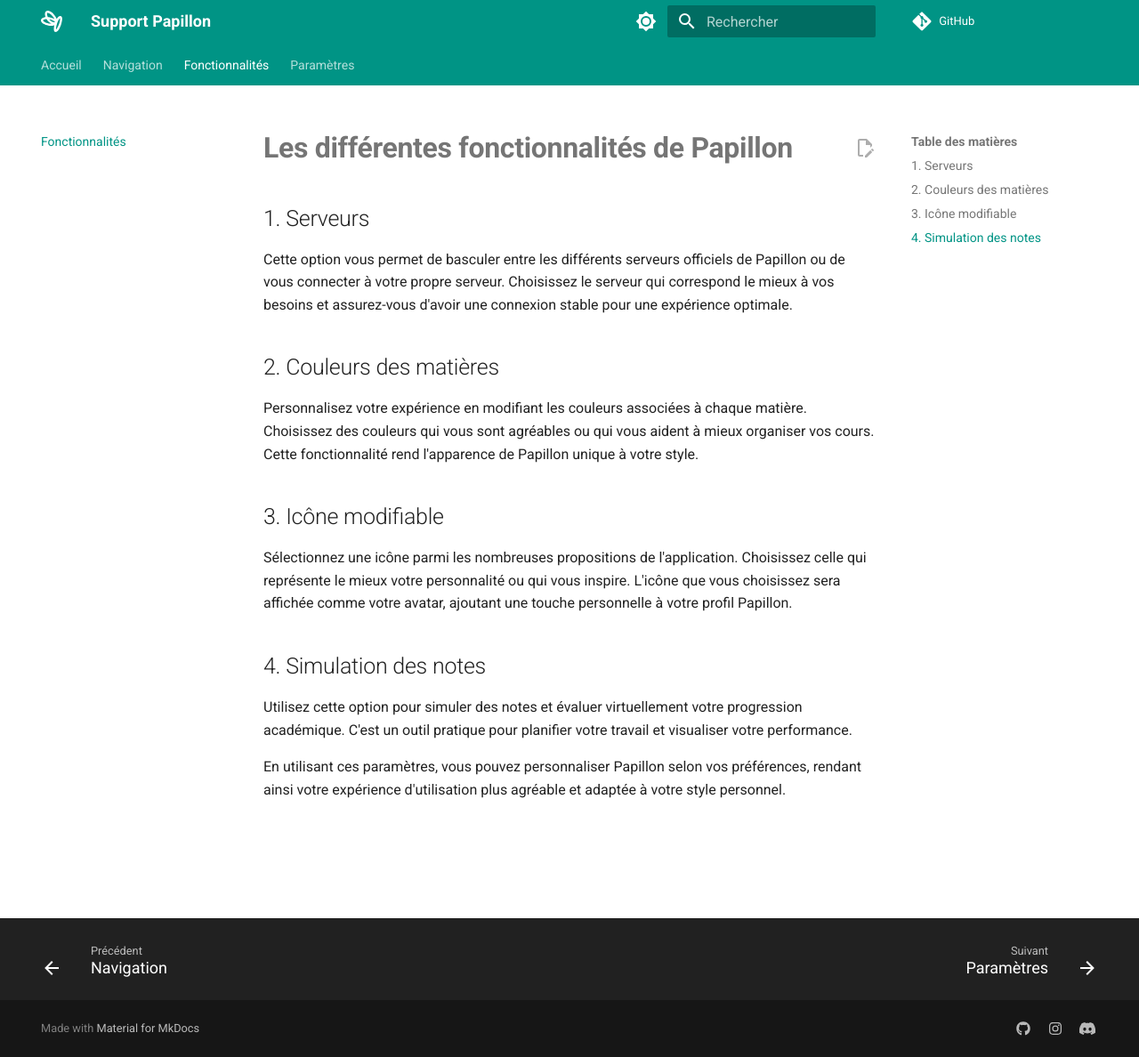
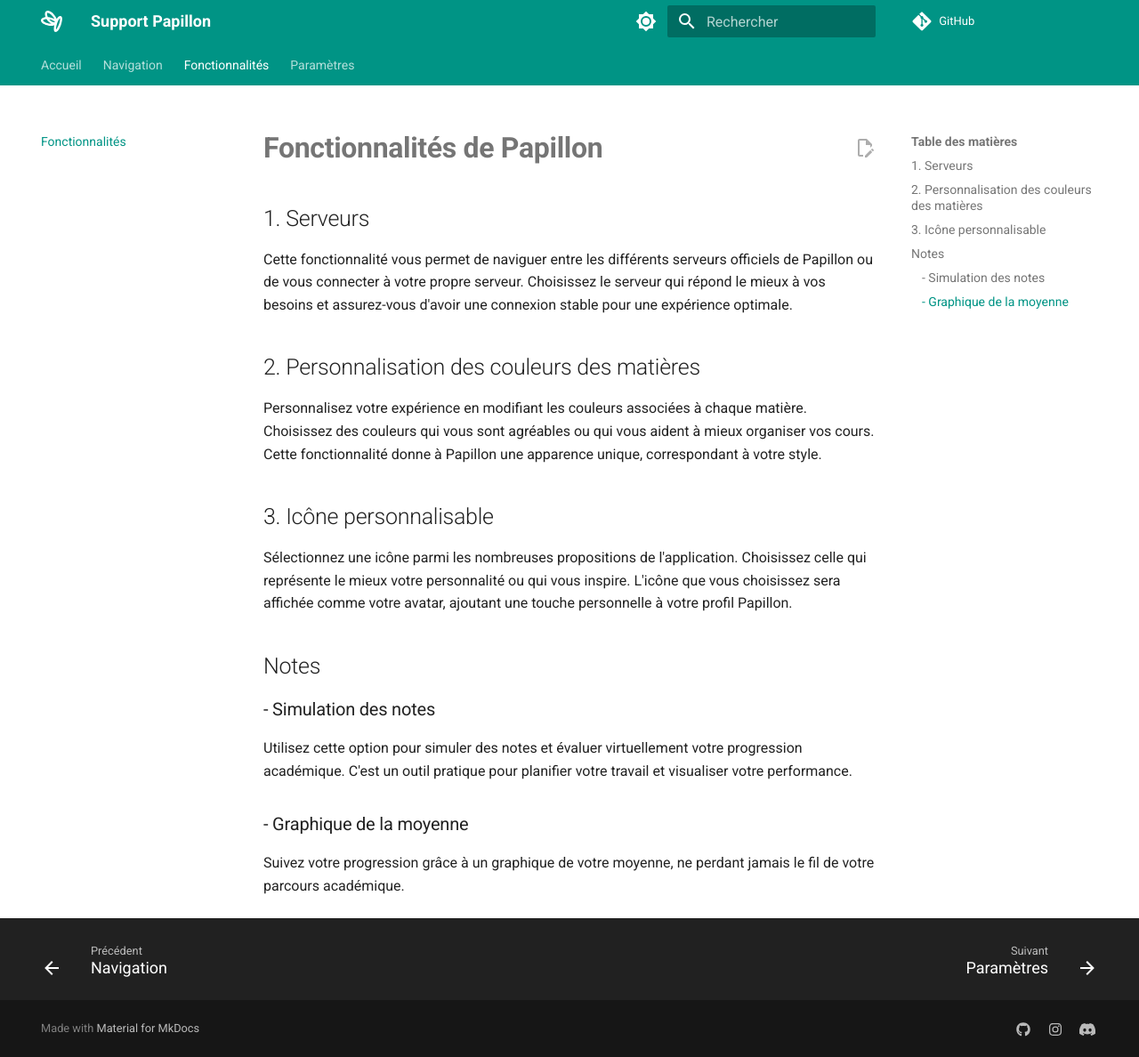
Before and after one commit to PapillonApp/Support, an MkDocs documentation site: the page built from docs/fonctionnalites/index.md, in a window 1280 px wide and 1188 px high. Shown: the whole window at 89% size. Built offline with MkDocs 1.6.1 and Material for MkDocs 9.7.7, drawn with Linux system fonts in a browser that asks for light colours; comment, search, counter and statistics services are not loaded.

Commit message:
Ajout du graphique

```diff
--- a/docs/fonctionnalites/index.md
+++ b/docs/fonctionnalites/index.md
@@ -1,21 +1,23 @@
-# **Les différentes fonctionnalités de Papillon**
+# **Fonctionnalités de Papillon**
 
 ## 1. Serveurs
 
-   Cette option vous permet de basculer entre les différents serveurs officiels de Papillon ou de vous connecter à votre propre serveur. Choisissez le serveur qui correspond le mieux à vos besoins et assurez-vous d'avoir une connexion stable pour une expérience optimale.
+Cette fonctionnalité vous permet de naviguer entre les différents serveurs officiels de Papillon ou de vous connecter à votre propre serveur. Choisissez le serveur qui répond le mieux à vos besoins et assurez-vous d'avoir une connexion stable pour une expérience optimale.
 
-## 2. Couleurs des matières
+## 2. Personnalisation des couleurs des matières
 
-   Personnalisez votre expérience en modifiant les couleurs associées à chaque matière. Choisissez des couleurs qui vous sont agréables ou qui vous aident à mieux organiser vos cours. Cette fonctionnalité rend l'apparence de Papillon unique à votre style.
+Personnalisez votre expérience en modifiant les couleurs associées à chaque matière. Choisissez des couleurs qui vous sont agréables ou qui vous aident à mieux organiser vos cours. Cette fonctionnalité donne à Papillon une apparence unique, correspondant à votre style.
 
-## 3. Icône modifiable
+## 3. Icône personnalisable
 
-   Sélectionnez une icône parmi les nombreuses propositions de l'application. Choisissez celle qui représente le mieux votre personnalité ou qui vous inspire. L'icône que vous choisissez sera affichée comme votre avatar, ajoutant une touche personnelle à votre profil Papillon.
+Sélectionnez une icône parmi les nombreuses propositions de l'application. Choisissez celle qui représente le mieux votre personnalité ou qui vous inspire. L'icône que vous choisissez sera affichée comme votre avatar, ajoutant une touche personnelle à votre profil Papillon.
 
-## 4. Simulation des notes
+## Notes
 
-   Utilisez cette option pour simuler des notes et évaluer virtuellement votre progression académique. C'est un outil pratique pour planifier votre travail et visualiser votre performance.
+### - Simulation des notes
 
+Utilisez cette option pour simuler des notes et évaluer virtuellement votre progression académique. C'est un outil pratique pour planifier votre travail et visualiser votre performance.
 
+### - Graphique de la moyenne
 
-En utilisant ces paramètres, vous pouvez personnaliser Papillon selon vos préférences, rendant ainsi votre expérience d'utilisation plus agréable et adaptée à votre style personnel.
+Suivez votre progression grâce à un graphique de votre moyenne, ne perdant jamais le fil de votre parcours académique.
```
